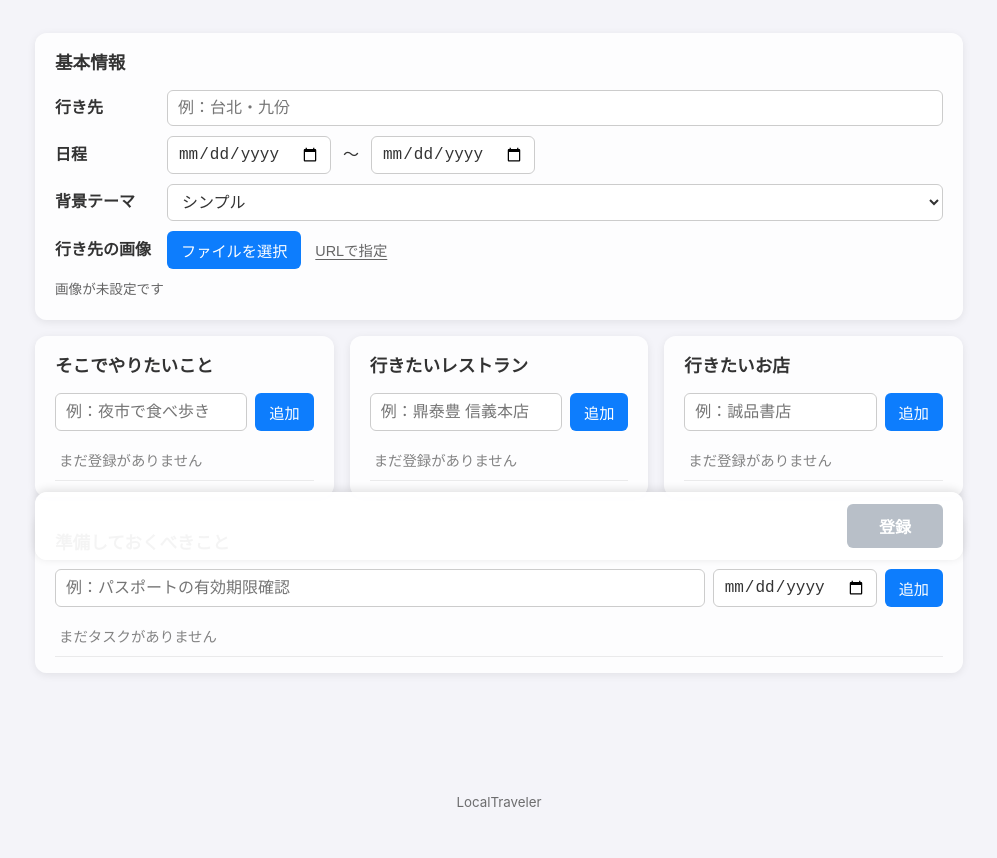
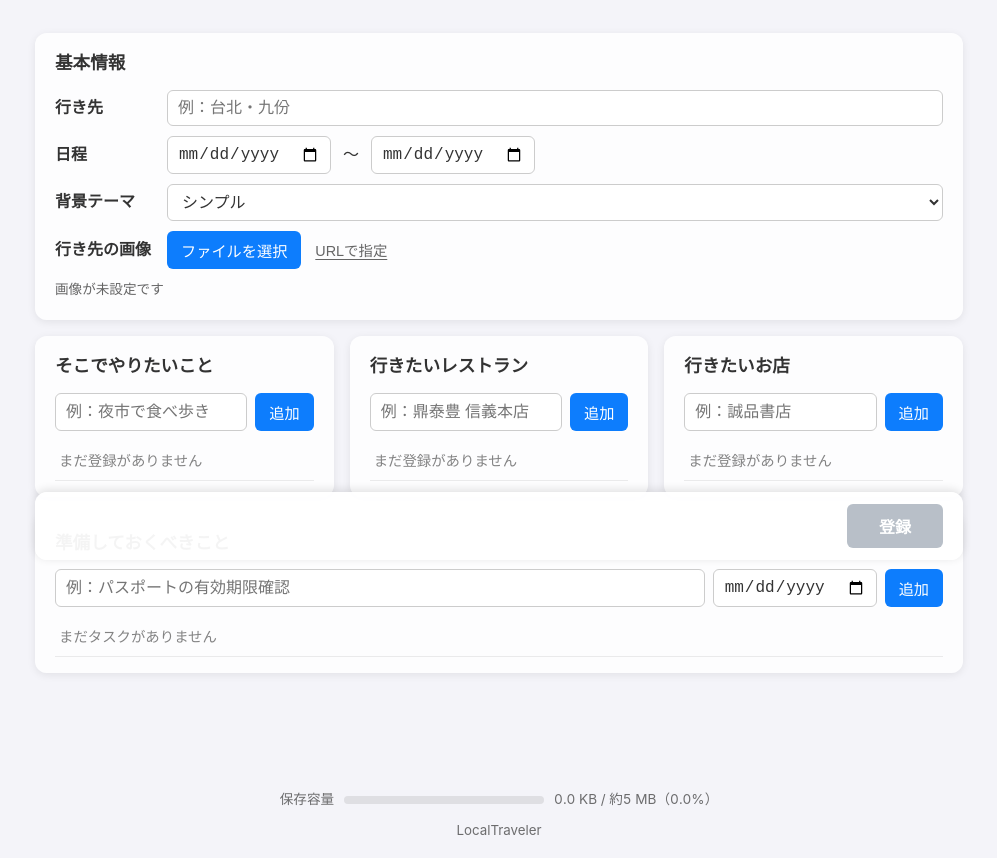
Before and after one commit to ryoheisudo73/MemoApplication, a plain HTML site: page index.html in a window 1280 px wide. Shown: the part 240-1098 px from the top of the page, without its empty margins (141-1138 px from the left). Before the commit the page ends 1070 px from the top, so only its background shows below. Drawn offline with Linux system fonts and the light colour scheme.

Commit message:
容量の表示

```diff
--- a/app.js
+++ b/app.js
@@ -68,10 +68,50 @@ function loadCurrentTrip() {
   return trip ? structuredClone(trip) : createTrip();
 }
 
+// ---------- 保存容量の使用率（画面最下部） ----------
+// ブラウザは残り容量を教えてくれないため、保存中の文字数から概算する。
+// 多くのブラウザの上限は 1サイトあたり 約500万文字（≒5MB）。
+const STORAGE_LIMIT = 5 * 1024 * 1024;
+
+function getStorageUsage() {
+  let used = 0;
+  for (let i = 0; i < localStorage.length; i++) {
+    const key = localStorage.key(i);
+    used += key.length + (localStorage.getItem(key) || "").length;
+  }
+  return used;
+}
+
+function formatSize(chars) {
+  if (chars < 1024 * 1024) return (chars / 1024).toFixed(1) + " KB";
+  return (chars / 1024 / 1024).toFixed(2) + " MB";
+}
+
+function renderStorageUsage() {
+  const bar = document.getElementById("storageBar");
+  const fill = document.getElementById("storageBarFill");
+  const text = document.getElementById("storageText");
+  let used;
+  try {
+    used = getStorageUsage();
+  } catch (e) {
+    text.textContent = "取得できません";
+    return;
+  }
+  const percent = Math.min(100, (used / STORAGE_LIMIT) * 100);
+
+  fill.style.width = percent + "%";
+  // 70%以上で注意（オレンジ）、90%以上で警告（赤）
+  fill.className = "storage-bar-fill" + (percent >= 90 ? " is-danger" : percent >= 70 ? " is-warning" : "");
+  bar.setAttribute("aria-valuenow", percent.toFixed(1));
+  text.textContent = `${formatSize(used)} / 約5 MB（${percent < 0.1 && used > 0 ? "0.1未満" : percent.toFixed(1)}%）`;
+}
+
 // store を LocalStorage に書き込む
 function persistStore() {
   try {
     localStorage.setItem(STORAGE_KEY, JSON.stringify(store));
+    renderStorageUsage();
     return true;
   } catch (e) {
     // LocalStorage の容量（ブラウザごとに約5MB）を超えた場合
@@ -717,3 +757,4 @@ function renderAll() {
 }
 
 renderAll();
+renderStorageUsage();
--- a/index.html
+++ b/index.html
@@ -139,7 +139,18 @@
     </div>
   </main>
 
-  <footer class="app-footer"><small>LocalTraveler</small></footer>
+  <footer class="app-footer">
+    <!-- LocalStorage の使用量 -->
+    <div class="storage-usage" title="ブラウザの保存容量の上限（約5MB）に対する目安です">
+      <span class="storage-label">保存容量</span>
+      <div class="storage-bar" role="progressbar" aria-label="保存容量の使用率"
+        aria-valuemin="0" aria-valuemax="100" id="storageBar">
+        <div class="storage-bar-fill" id="storageBarFill"></div>
+      </div>
+      <span id="storageText" class="storage-text"></span>
+    </div>
+    <small>LocalTraveler</small>
+  </footer>
 
   <script src="app.js"></script>
 </body>
--- a/style.css
+++ b/style.css
@@ -305,6 +305,33 @@ body.theme-kyoto-night .timeline { background: rgba(20, 30, 45, 0.75); }
 .timeline-dates { font-size: 0.8rem; opacity: 0.8; width: 100%; }
 .timeline-name { flex: 1; font-size: 0.95rem; word-break: break-word; }
 
+/* ===== 保存容量（フッター） ===== */
+.storage-usage {
+  display: flex;
+  justify-content: center;
+  align-items: center;
+  gap: 10px;
+  flex-wrap: wrap;
+  margin-bottom: 6px;
+  font-size: 0.85rem;
+}
+.storage-bar {
+  width: 200px;
+  height: 8px;
+  border-radius: 999px;
+  background: rgba(128, 128, 128, 0.25);
+  overflow: hidden;
+}
+.storage-bar-fill {
+  height: 100%;
+  width: 0;
+  background: var(--accent);
+  transition: width 0.3s;
+}
+.storage-bar-fill.is-warning { background: #e67e22; }
+.storage-bar-fill.is-danger  { background: #d9534f; }
+.storage-text { font-variant-numeric: tabular-nums; }
+
 /* 旅行の切り替えバー */
 .trip-bar {
   display: flex;
```
